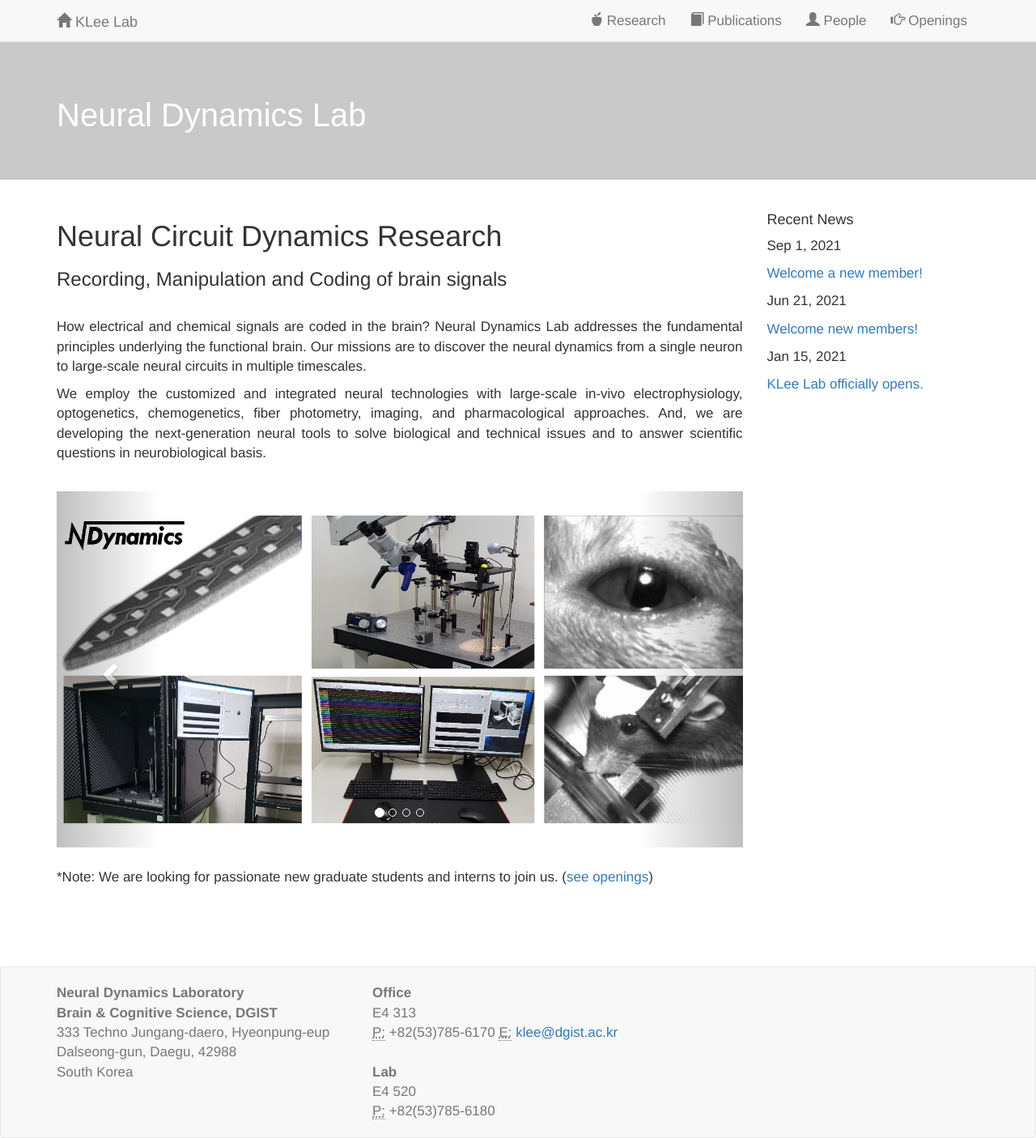
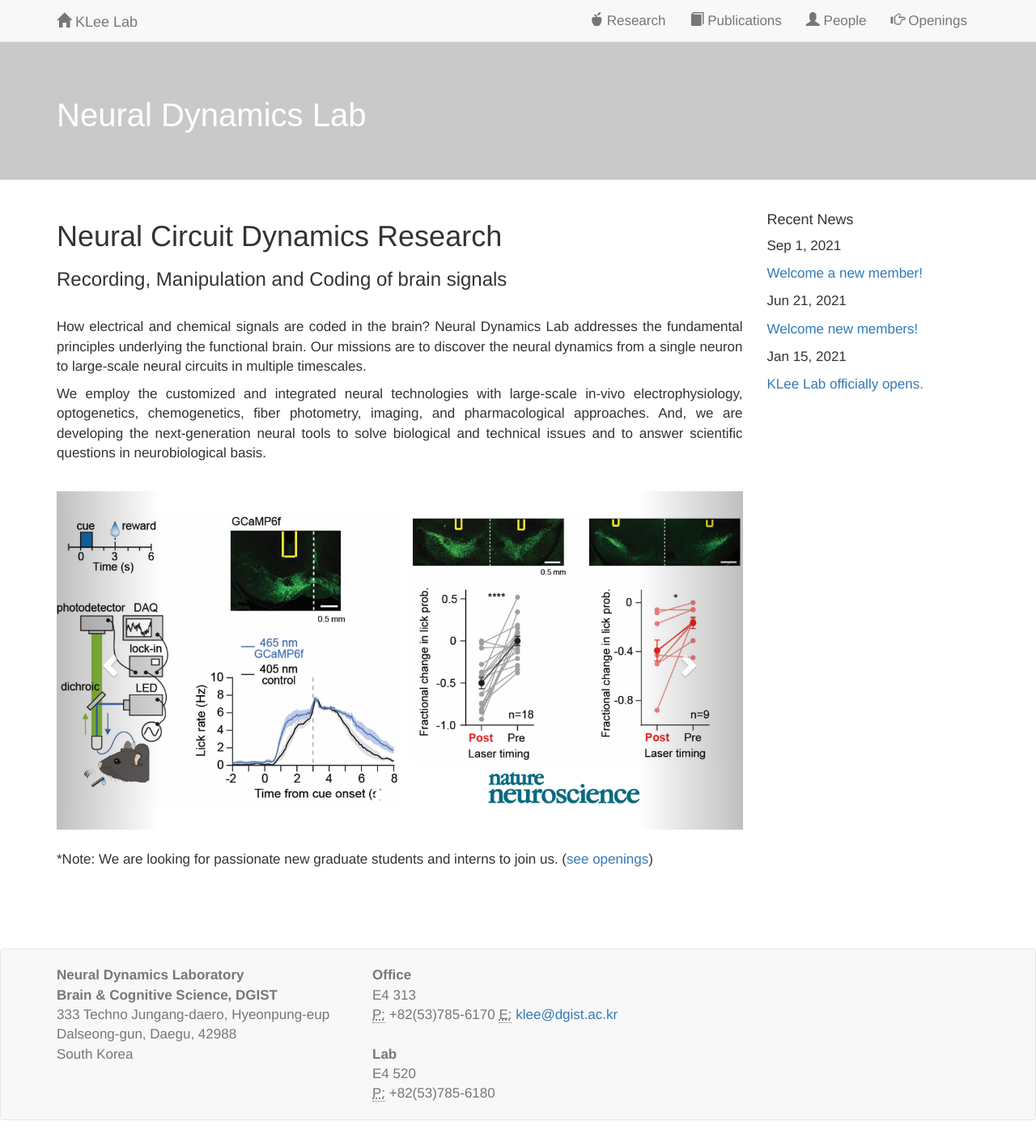
Before and after one commit to kleelab/kleelab.github.io, a Jekyll site: the page built from index.html, in a window 1280 px wide. Shown: the whole page at 81% size. Built offline with Jekyll 4.4.1, drawn with Linux system fonts in a browser that asks for light colours; nearby versions of some CDN libraries; a style sheet for code colours, icons or effects is not loaded; after the commit the page ends 1384 px from its top, so only the background shows below that.

Commit message:
Update index.html

```diff
--- a/index.html
+++ b/index.html
@@ -34,13 +34,13 @@
     <div class="carousel-inner" markdown="0">
 
         <div class="item active">
-            <img src="{{ site.url }}{{ site.baseurl }}/images/lab.jpg" alt="Slide 1" />
+            <img src="{{ site.url }}{{ site.baseurl }}/images/nature.jpg" alt="Slide 1" />
         </div>
         <div class="item">
-            <img src="{{ site.url }}{{ site.baseurl }}/images/nature.jpg" alt="Slide 2" />
+            <img src="{{ site.url }}{{ site.baseurl }}/images/neuron.jpg" alt="Slide 2" />
         </div>
         <div class="item">
-            <img src="{{ site.url }}{{ site.baseurl }}/images/neuron.jpg" alt="Slide 3" />
+            <img src="{{ site.url }}{{ site.baseurl }}/images/lab.jpg" alt="Slide 3" />
         </div>
         <div class="item">
             <img src="{{ site.url }}{{ site.baseurl }}/images/recruiting.jpg" alt="Slide 4" />
```
